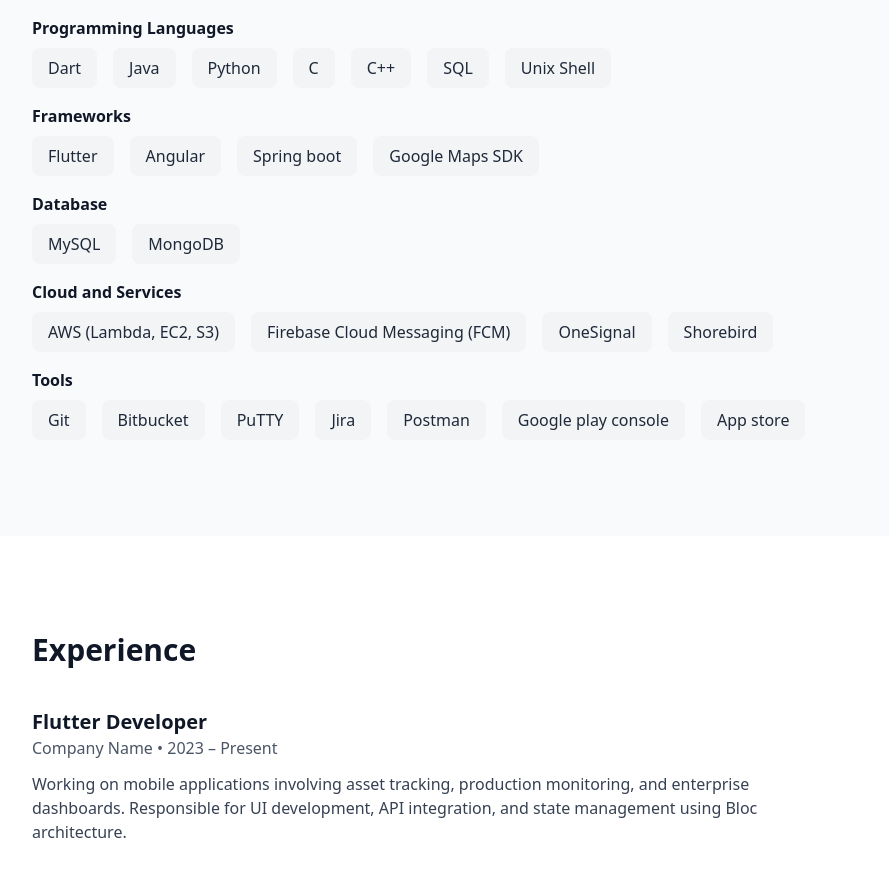
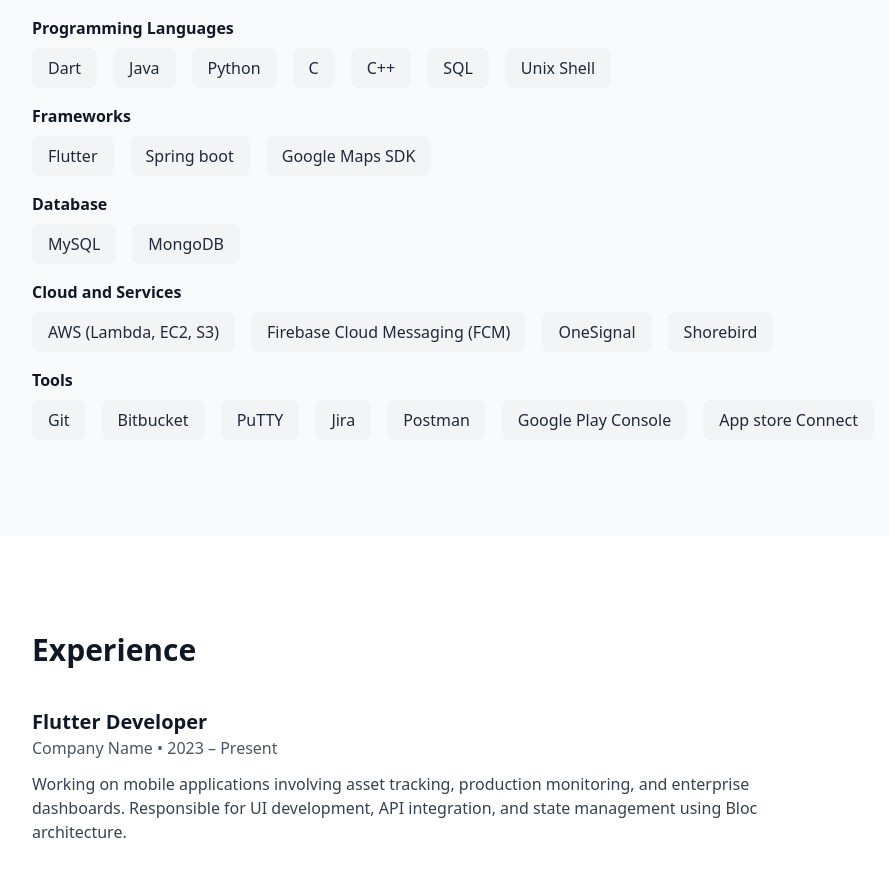
Before and after one commit to Nitisha620/nitisha-portfolio, a Next.js app: page / in a window 1280 px wide. Shown: the part 1540-2416 px from the top of the page, without its empty margins (56-945 px from the left). Built offline with nearby package versions, Linux system fonts and the light colour scheme.

Commit message:
Added motion section and modified tech Stack

```diff
--- a/components/TechStack.tsx
+++ b/components/TechStack.tsx
@@ -1,26 +1,12 @@
+"use client";
+import { motion } from "framer-motion";
+
 export default function TechStack() {
-  const tech = [
-    "Flutter",
-    "Dart",
-    "Firebase",
-    "REST APIs",
-    "Spring Boot",
-    "Java",
-    "Git",
-    "Android",
-  ];
-
   const techStack = {
-    Mobile: ["Flutter", "Dart", "React Native (Learning)"],
-
-    Backend: ["Spring Boot", "Java", "REST APIs", "JWT Authentication"],
-
-    Architecture: ["Bloc State Management", "Clean Architecture"],
-
     Tools: ["Git", "Postman", "Android Studio", "VS Code"],
 
     languages: ["Dart", "Java", "Python", "C", "C++", "SQL", "Unix Shell"],
-    framerwork: ["Flutter", "Angular", "Spring boot", "Google Maps SDK"],
+    framerwork: ["Flutter", "Spring boot", "Google Maps SDK"],
     database: ["MySQL", "MongoDB"],
     services: [
       "AWS (Lambda, EC2, S3)",
@@ -34,12 +20,18 @@
       "PuTTY",
       "Jira",
       "Postman",
-      "Google play console",
-      "App store",
+      "Google Play Console",
+      "App store Connect",
     ],
   };
   return (
-    <section id="tech" className="py-24">
+    <motion.section
+      initial={{ opacity: 0, y: 40 }}
+      whileInView={{ opacity: 1, y: 0 }}
+      transition={{ duration: 0.6 }}
+      id="tech"
+      className="py-24"
+    >
       <div className="max-w-6xl mx-auto px-6">
         <h2 className="text-3xl font-bold mb-10">Tech Stack</h2>
 
@@ -103,6 +95,6 @@
           ))}
         </div>
       </div>
-    </section>
+    </motion.section>
   );
 }
```
